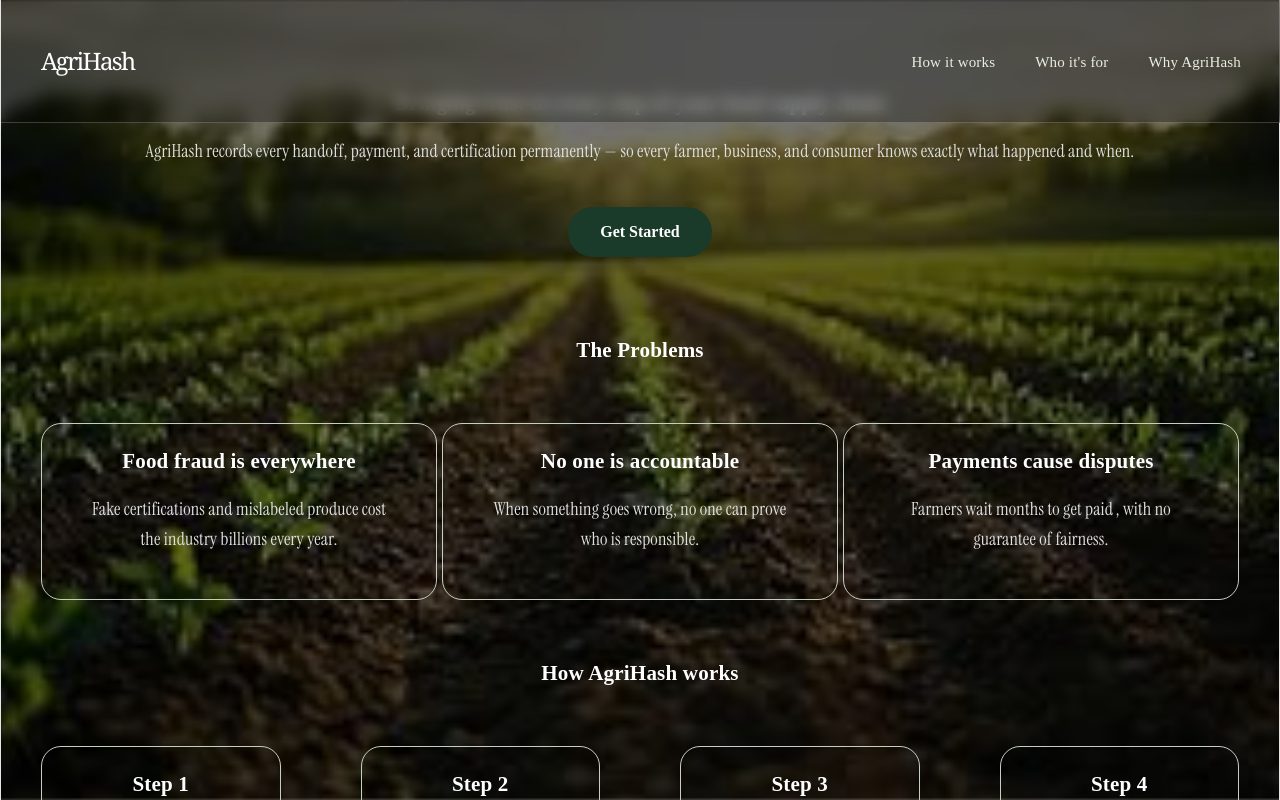
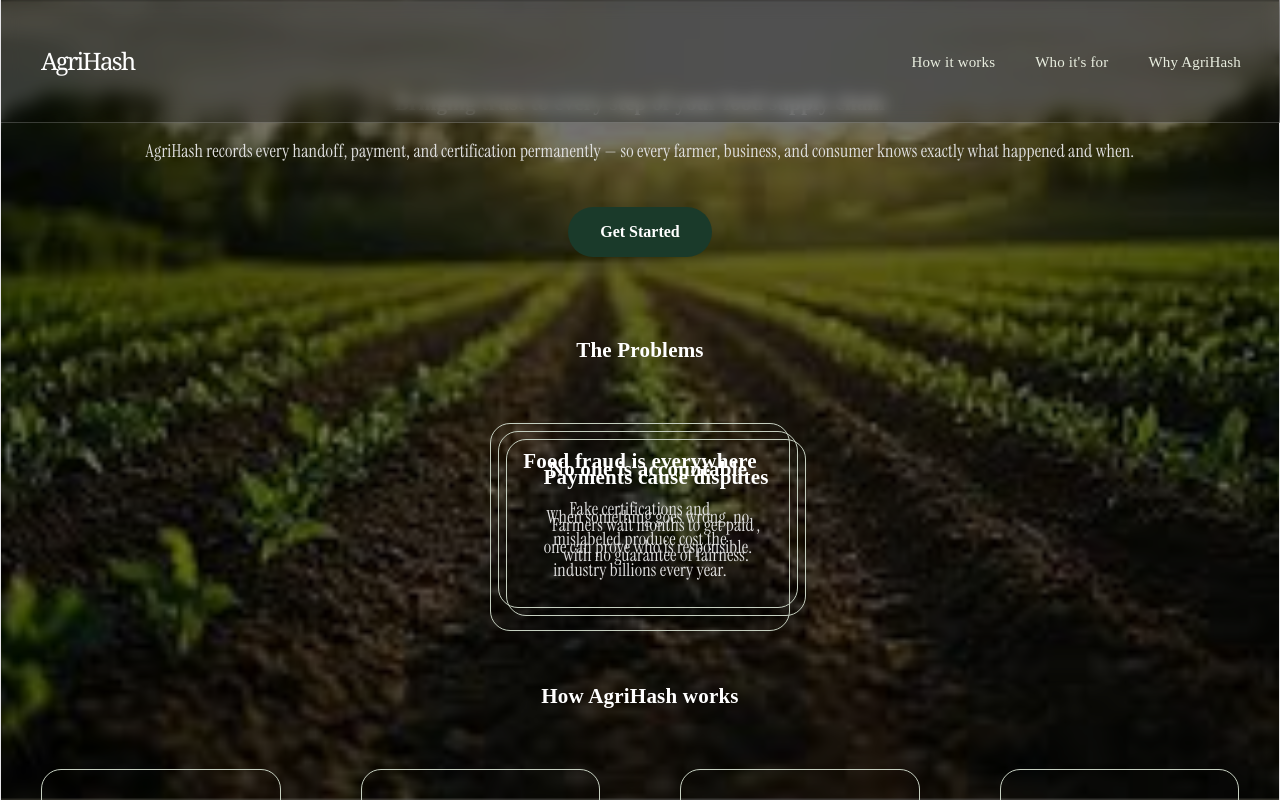
Before and after one commit to janebatakariza-hue/AgrihashFrontend, a React (Vite) app: page / in a window 1280 px wide. Shown: the top 800 px of the page. Built offline with nearby package versions, Linux system fonts and the light colour scheme; a web font is replaced by a local one.

Commit message:
one animation

```diff
--- a/src/pages/Landing.css
+++ b/src/pages/Landing.css
@@ -209,3 +209,36 @@ footer {
   transition: transform 0.3s ease;
   cursor: pointer;
 }
+.card-stack {
+  position: relative;
+  width: 300px;
+  height: 200px;
+  margin: 0 auto; /* centers it */
+}
+.card-stack .card {
+  position: absolute;
+  width: 100%;
+  transition:
+    transform 0.4s ease,
+    opacity 0.4s ease;
+}
+.card-stack .card:nth-child(1) {
+  transform: translate(0px, 0px);
+}
+.card-stack .card:nth-child(2) {
+  transform: translate(8px, 8px);
+}
+.card-stack .card:nth-child(3) {
+  transform: translate(16px, 16px);
+}
+
+/* on hover — fan them out */
+.card-stack:hover .card:nth-child(1) {
+  transform: translatex(-340px);
+}
+.card-stack:hover .card:nth-child(2) {
+  transform: translatex(0px);
+}
+.card-stack:hover .card:nth-child(3) {
+  transform: translatex(340px);
+}
--- a/src/pages/LandingPage.tsx
+++ b/src/pages/LandingPage.tsx
@@ -25,25 +25,27 @@ function LandingPage() {
       </div>
       <h3 className="problemp">The Problems</h3>
       <div className="problems-section">
-        <div className="foodfraud">
+        <div className="card-stack">
+          <div className="foodfraud card">
             <h3>Food fraud is everywhere</h3>
             <p>
               Fake certifications and mislabeled produce cost the industry
               billions every year.
             </p>
           </div>
-        <div className="accountability">
+          <div className="accountability card">
             <h3>No one is accountable</h3>
             <p>
               {" "}
               When something goes wrong, no one can prove who is responsible.
             </p>
           </div>
-        <div className="paymentdisputes">
+          <div className="paymentdisputes card">
             <h3>Payments cause disputes</h3>
             <p>
               Farmers wait months to get paid , with no guarantee of fairness.
             </p>
+          </div>
         </div>
       </div>
       <h3 className="howp">How AgriHash works </h3>
```
Lines whose indentation alone changed are shown as unchanged.
